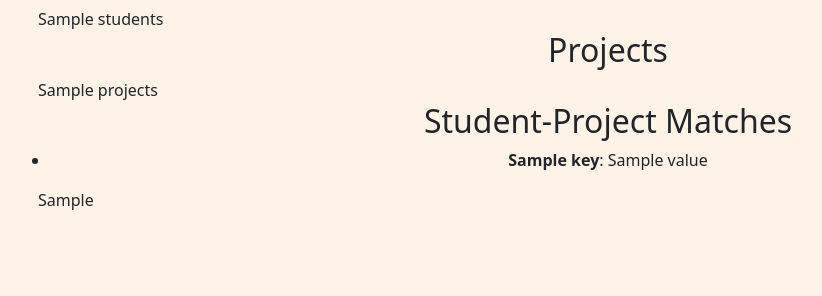
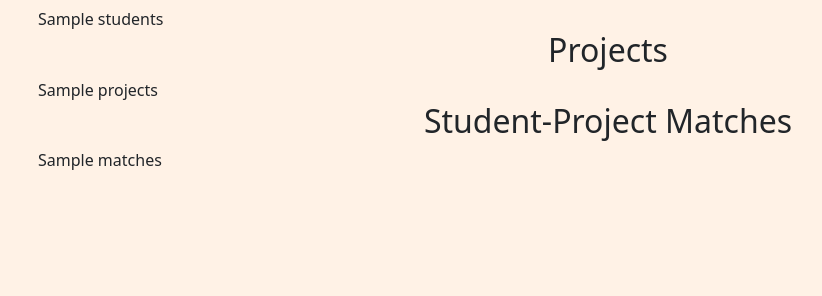
Before and after one commit to data-structures-algorithms-group4/student-project-matching, a Flask app: template src/templates/home.html in a window 1280 px wide. Shown: the part 185-481 px from the top of the page, without its empty margins (32-854 px from the left). Run offline with Flask 3, Linux system fonts and the light colour scheme; the template is opened without the code that fills it: most values are stand-ins (such as "Sample title", 1, 10 or a date in 2020).

Commit message:
effectively done with sprint 1

```diff
--- a/src/app.py
+++ b/src/app.py
@@ -120,13 +120,13 @@ def home():
         projects_df = projects_df.rename(columns = {projects_df.columns[0]: 'project_name', projects_df.columns[1]: 'max_students'})
         projects_df['max_students'] = pd.to_numeric(projects_df['max_students'])
 
-        matches = matching_algorithm(students_df, projects_df)
-        print(pd.DataFrame.from_dict(matches, orient='index'))
+        matches = pd.DataFrame.from_dict(matching_algorithm(students_df, projects_df), orient='index')
+        matches.reset_index(inplace=True)
+        matches = matches.rename(columns = {matches.columns[0]: 'student_names', matches.columns[1]: 'project_names'})
         return render_template('home.html',
                                students = students_df.to_html(classes="table table-bordered", index=False),
                                projects = projects_df.to_html(classes="table table-bordered", index=False),
-                               matches = matches,
-                               matches_test = pd.DataFrame.from_dict(matches, orient='index').to_html(classes="table table-bordered"))
+                               matches = matches.to_html(classes="table table-bordered", index=False))
 
     # if not POST, render an empty version of the homepage so the user can upload students and projects
     else:
--- a/src/templates/home.html
+++ b/src/templates/home.html
@@ -46,15 +46,8 @@
 
 <div class="row text-center" id="matches">
 <h2>Student-Project Matches</h2>
-{% if matches != '' %}
-<ul>
-  {% for key, value in matches.items() %}
-  <li><strong>{{ key }}</strong>: {{ value }}</li>
-  {% endfor %}
-</ul>
-{% endif %}
 
-{{matches_test | safe}}
+{{matches | safe}}
 </div>
 
 </div>
```
